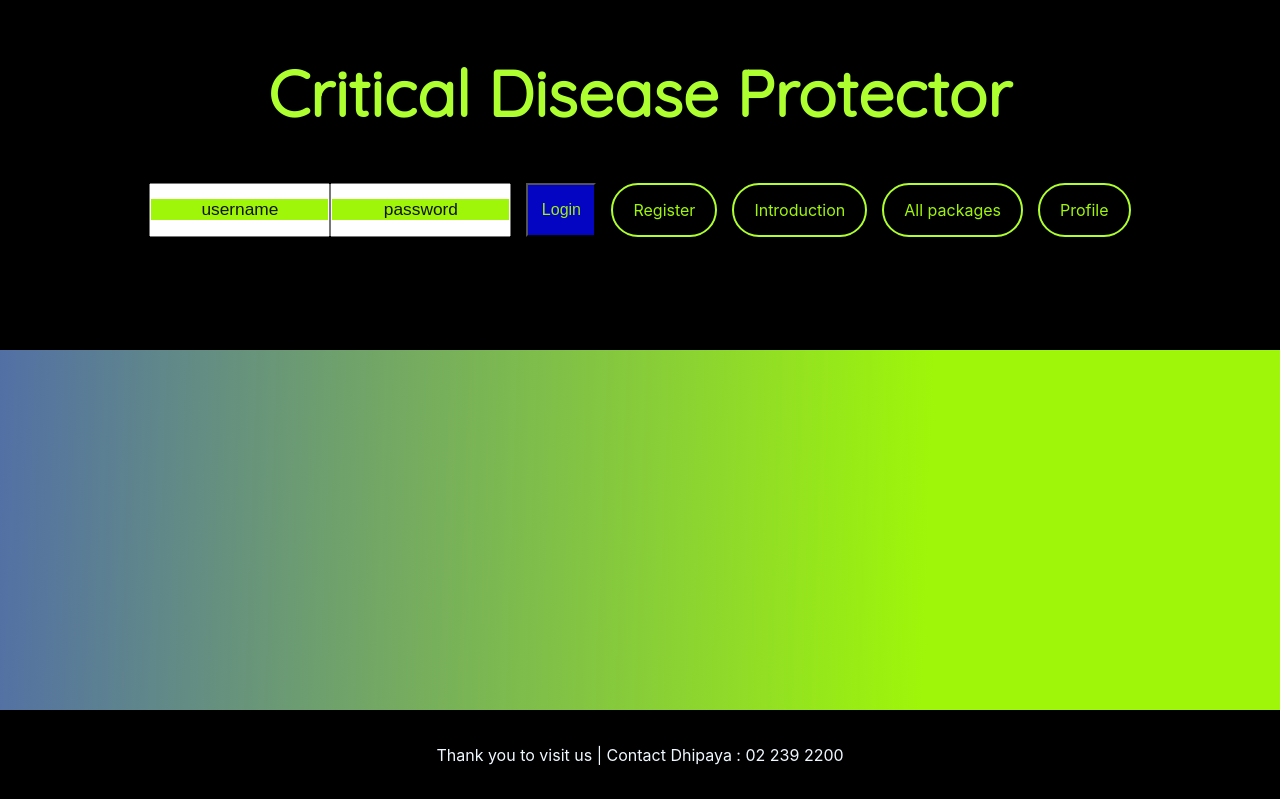
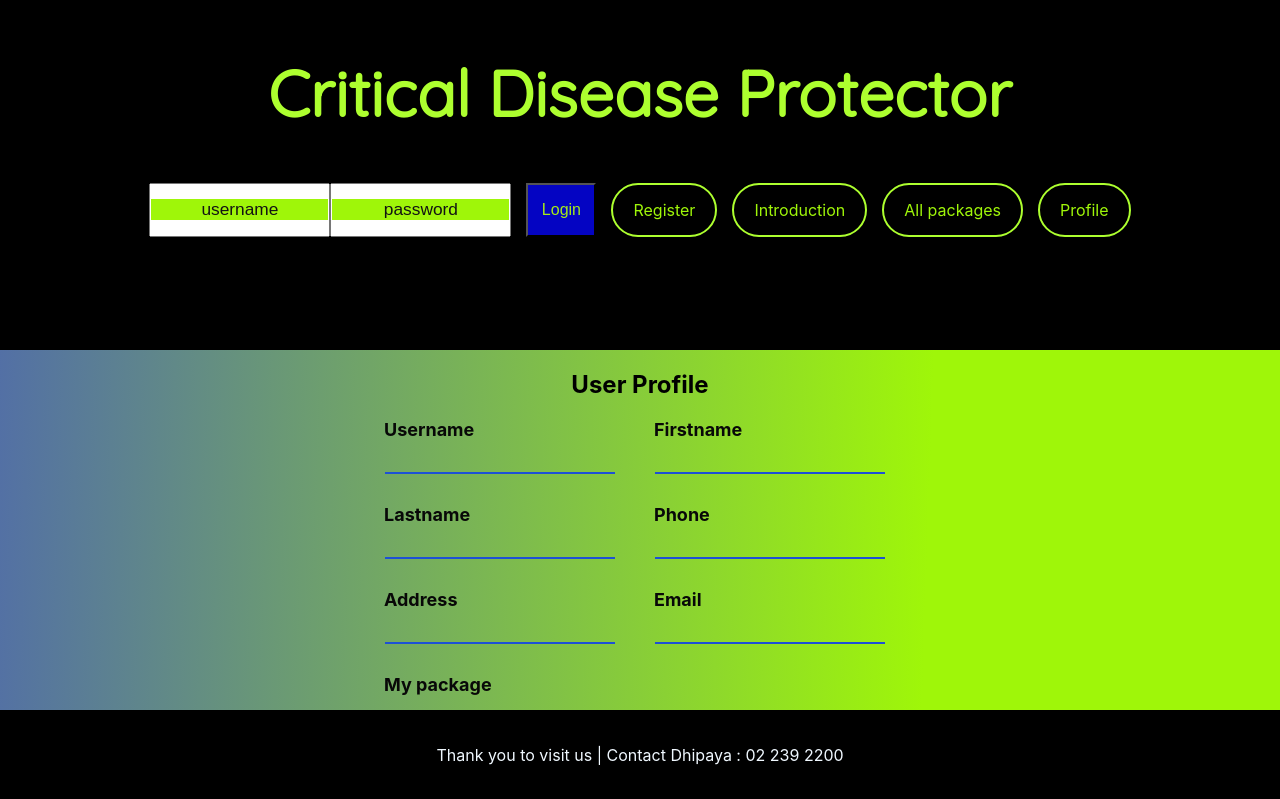
Before and after one commit to JoaNattapon/project4-frontend-, a React (Create React App) app: page /profile in a window 1280 px wide. Shown: the top 799 px of the page. Built offline with nearby package versions, Linux system fonts and the light colour scheme; no server answers.

Commit message:
rearrange useeffect

```diff
--- a/src/components/Profile.js
+++ b/src/components/Profile.js
@@ -21,7 +21,62 @@ const Profile = () => {
 
 
     const edit = (e) => {
+        e.preventDefault();
+        console.log(phone+"test");
+        axios
+            .put(
+                `https://red-healthy-basket-clam.cyclic.app/user/edit`,
+                {
+                    username: username,
+                    password: password,
+                    firstname: firstname,
+                    lastname: lastname,
+                    address: address,
+                    email: email,
+                    phone: phone,
+                    package_id: mypackage
+                },
+                {
+                    headers: {Authorization: `Bearer ${localStorage.getItem("jwt")}`},
+                }
+            )
+            .then((res) => {
 
+
+            });
+    };
+    useEffect((e) => {
+        // e.preventDefault();
+        console.log(username);
+        axios
+            .get(`https://red-healthy-basket-clam.cyclic.app/user/getuser`, {
+                headers: {Authorization: `Bearer ${localStorage.getItem("jwt")}`},
+            })
+            .then((res) => {
+                console.log(res.data)
+                setUsername(res.data.username);
+                setPassword(res.data.password);
+                setFirstname(res.data.firstname);
+                setLastname(res.data.lastname);
+                setPhone(res.data.phone);
+                setAddress(res.data.address);
+                setEmail(res.data.email);
+                setMyPackage(res.data.package_id);
+            })
+            .catch((err) => {
+                console.log(err);
+            });
+    }, []);
+
+
+    return(
+        <div>
+                                <div className="userprofile">
+                        <h2>User Profile</h2>
+
+                        <form onSubmit={(a) => {
+                            a.preventDefault();
+                            console.log(phone+"test");
                             axios
                                 .put(
                                     `https://red-healthy-basket-clam.cyclic.app/user/edit`,
@@ -40,84 +95,53 @@ const Profile = () => {
                                     }
                                 )
                                 .then((res) => {
-                setUser(res.data)
+
 
                                 });
-    };
-    useEffect((e) => {
-        // e.preventDefault();
-        axios
-            .get(`https://red-healthy-basket-clam.cyclic.app/user/getuser`, {
-                headers: {Authorization: `Bearer ${localStorage.getItem("jwt")}`},
-            })
-            .then((res) => {
-                console.log(res.data)
-                setDetail([
-                    <div className="userprofile">
-                        <h2>User Profile</h2>
-
-                        <form>
+                        }}>
                             <div className="wrapper">
 
                                 <div className="box">
-                                    <input type="text" value={user.username} defaultValue={res.data.username} onChange={(e) => { setUsername(e.target.value) }} />
+                                    <input type="text" value={username} defaultValue={username} onChange={(e) => { setUsername(e.target.value) }} />
                                     <label>Username</label>
                                 </div>
 
                                 <div className="box">
-                                    <input type="text" value={user.firstname} defaultValue={res.data.firstname} onChange={(e) => { setFirstname(e.target.value) }} />
+                                    <input type="text" value={firstname} defaultValue={firstname} onChange={(e) => { setFirstname(e.target.value) }} />
                                     <label>Firstname</label>
                                 </div>
 
                                 <div className="box">
-                                    <input type="text" value={user.lastname} defaultValue={res.data.lastname} onChange={(e) => { setLastname(e.target.value) }} />
+                                    <input type="text" value={lastname} defaultValue={lastname} onChange={(e) => { setLastname(e.target.value) }} />
                                     <label>Lastname</label>
                                 </div>
 
                                 <div className="box">
-                                    <input type="text" value={user.phone} defaultValue={res.data.phone} onChange={(e) => { setPhone(e.target.value) }} />
+                                    <input type="text" value={phone} defaultValue={phone} onChange={(e) => { setPhone(e.target.value) }} />
                                     <label>Phone</label>
                                 </div>
 
                                 <div className="box">
-                                    <input type="text" value={user.address} defaultValue={res.data.address} onChange={(e) => { setAddress(e.target.value) }} />
+                                    <input type="text" value={address} defaultValue={address} onChange={(e) => { setAddress(e.target.value) }} />
                                     <label>Address</label>
                                 </div>
 
                                 <div className="box">
-                                    <input type="text" value={user.email} defaultValue={res.data.email} onChange={(e) => { setEmail(e.target.value) }} />
+                                    <input type="text" value={email} defaultValue={email} onChange={(e) => { setEmail(e.target.value) }} />
                                     <label>Email</label>
                                 </div>
 
                                 <div className="box">
-                                    <input type="text" value={user.mypackage} defaultValue={res.data.package_id} onChange={(e) => { setMyPackage(e.target.value) }} />
+                                    <input type="text" value={mypackage} defaultValue={mypackage} onChange={(e) => { setMyPackage(e.target.value) }} />
                                     <label>My package</label>
                                 </div>
 
                             </div>
+                            <button className="signupclick" type="submit">Confirm</button>
                         </form>
 
-                        <button className="signupclick" onClick={() => edit()}>Confirm</button>
+
                     </div>
-                ])
-                setUsername(res.data.username);
-                setPassword(res.data.password);
-                setFirstname(res.data.firstname);
-                setLastname(res.data.lastname);
-                setPhone(res.data.phone);
-                setAddress(res.data.address);
-                setEmail(res.data.email);
-                setMyPackage(res.data.package);
-            })
-            .catch((err) => {
-                console.log(err);
-            });
-    }, []);
-
-
-    return(
-        <div>
-            {detail}
         </div>
     )
 }
```
Lines whose indentation alone changed are shown as unchanged.
